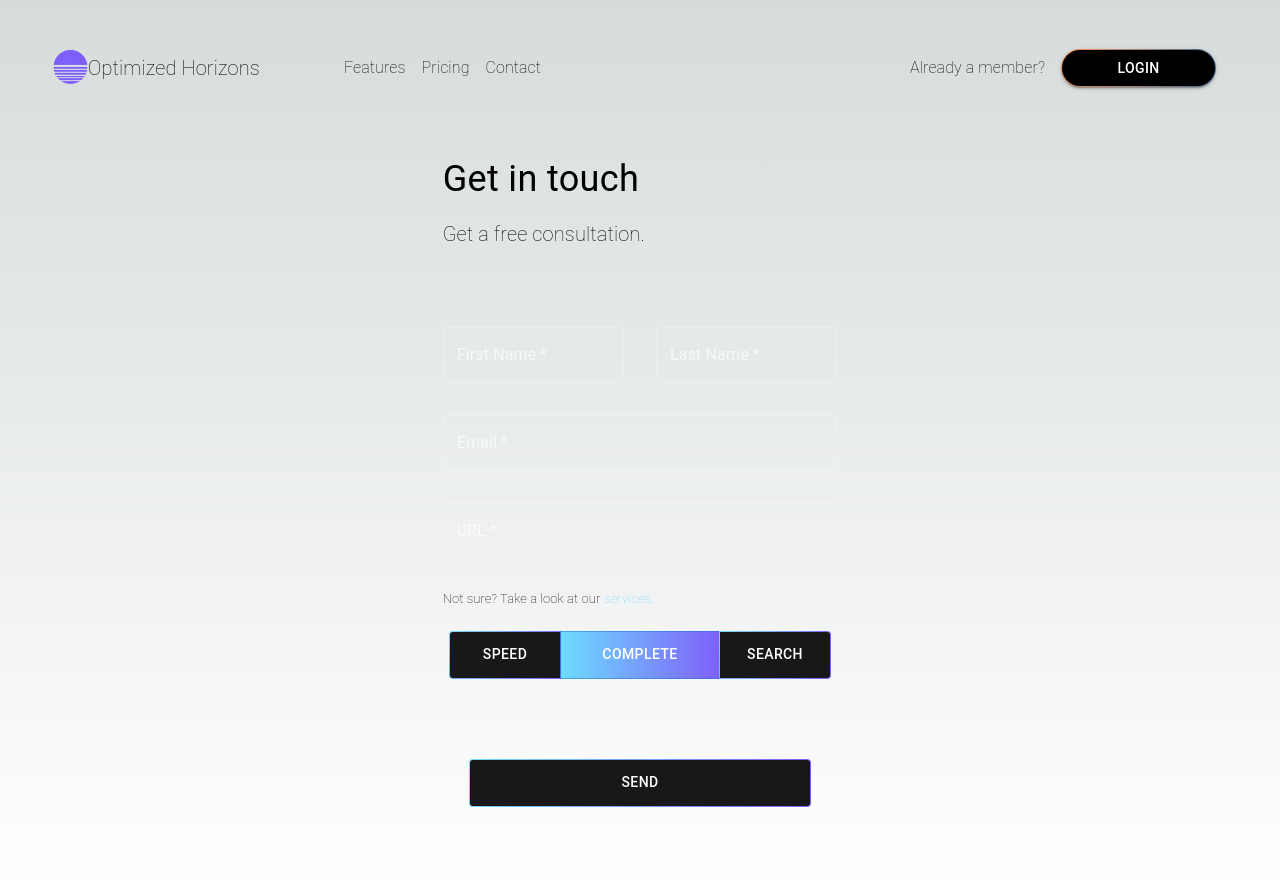
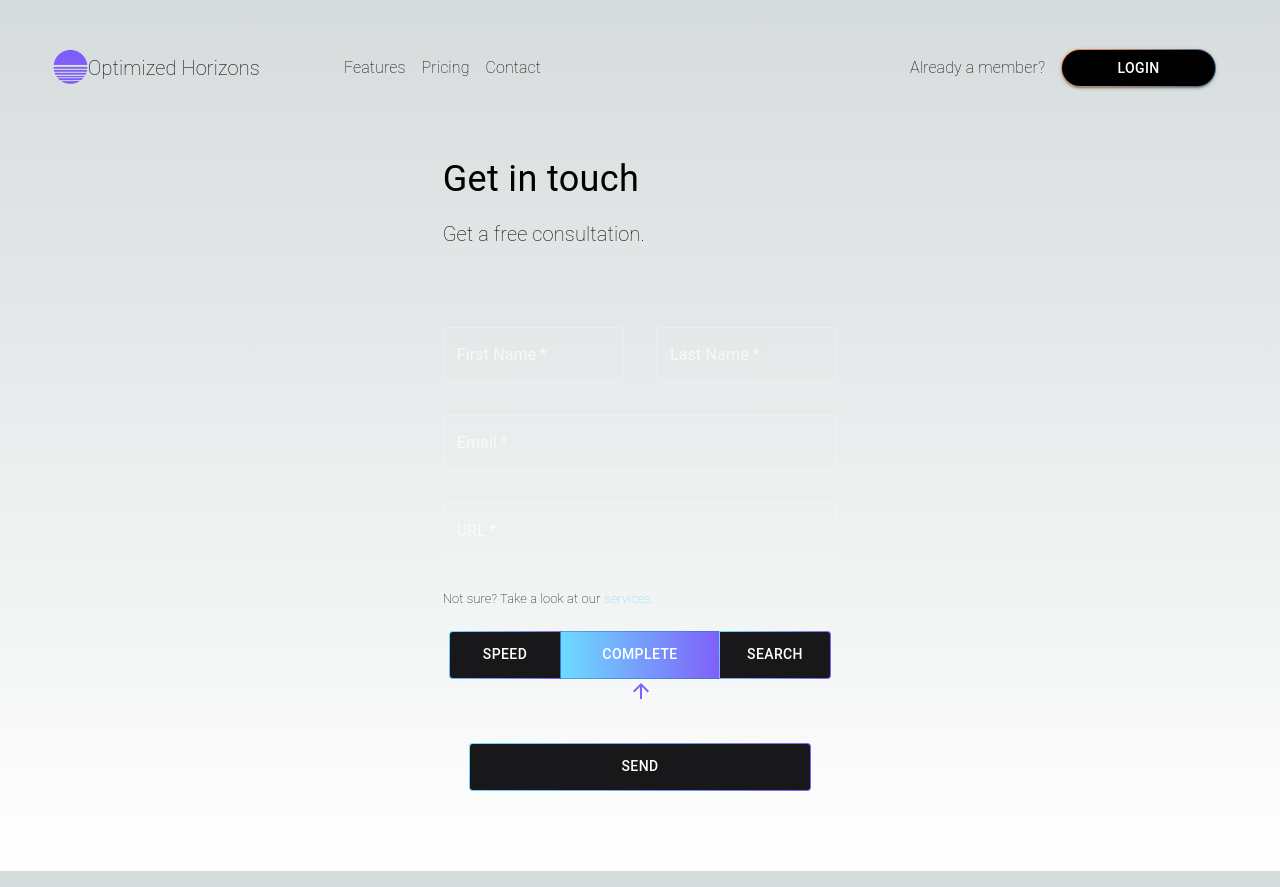
Before and after one commit to OwenKruse/op-horizons, a Next.js app: page /contact in a window 1280 px wide. Built offline with nearby package versions, Linux system fonts and the light colour scheme.

Commit message:
Deployment

```diff
--- /dev/null
+++ b/src/components/PlanGroup.tsx
@@ -0,0 +1,118 @@
+import React, { useState } from 'react';
+import ButtonGroup from '@mui/material/ButtonGroup';
+import Button from '@mui/material/Button';
+import ArrowUpwardIcon from '@mui/icons-material/ArrowUpward';
+import {Grid} from "@mui/material";
+
+function PlanGroup() {
+    const [selectedButton, setSelectedButton] = useState('Complete');
+
+    const handleClick = (button) => {
+        setSelectedButton(button);
+    };
+
+    const renderArrow = (button) => {
+        return selectedButton === button ? <ArrowUpwardIcon sx={{ color: '#7F60F9',
+            justifySelf: 'center', alignSelf: 'center', marginTop: 'auto', marginBottom: 'auto'
+
+        }} /> : null;
+    };
+
+    return (
+        <ButtonGroup
+            aria-label="outlined primary button group"
+            sx={
+                {
+                    display: 'flex',
+                    flexDirection: 'row',
+                    justifyContent: 'center',
+                    alignContent: 'flex-end',
+                    marginTop: '1.5rem',
+                    // Keep the buttons aligned with each other
+
+                }
+            }
+        >
+            <Grid item sx={
+                {
+                    display: 'flex',
+                    flexDirection: 'column',
+                    justifyContent: 'flex-end',
+                    alignContent: 'flex-end',
+                    // Keep the button from being pushed up by the arrow
+                    marginBottom: 'auto',
+                }
+            }>
+                <Button
+                    onClick={() => handleClick('Speed')}
+                    sx={{
+                        justifySelf: 'end',
+                        alignSelf: 'center',
+                        marginTop: 'auto',
+                        color: '#fff',
+                        width: '7rem',
+                        height: '3rem',
+                        border: 'double 1px transparent',
+                        backgroundImage:
+                            'linear-gradient(#18181B, #18181B), radial-gradient(circle at top left, #6DDCFF,#7F60F9)',
+                        backgroundOrigin: 'border-box',
+                        backgroundClip: 'padding-box, border-box',
+                    }}
+                >
+                    Speed
+                </Button>
+                {renderArrow('Speed')}
+            </Grid>
+            <Grid item sx={
+                {
+                    display: 'flex',
+                    flexDirection: 'column',
+                    marginBottom: 'auto',
+                }
+}>
+                <Button
+                    onClick={() => handleClick('Complete')}
+                    sx={{
+                        width: '10rem',
+                        backgroundImage: 'linear-gradient(90deg, #6DDCFF,#7F60F9)',
+                        color: '#fff',
+                        height: '3rem',
+                    }}
+                >
+                    Complete
+                </Button>
+                {renderArrow('Complete')}
+            </Grid>
+            <Grid item sx={
+                {
+                    display: 'flex',
+                    flexDirection: 'column',
+                    marginBottom: 'auto',
+
+                }
+            }>
+                <Button
+                    onClick={() => handleClick('Search')}
+                    sx={{
+                        justifySelf: 'end',
+                        alignSelf: 'center',
+                        marginTop: 'auto',
+                        color: '#fff',
+                        width: '7rem',
+                        height: '3rem',
+                        border: 'double 1px transparent',
+                        backgroundImage:
+                            'linear-gradient(#18181B, #18181B), radial-gradient(circle at top left, #6DDCFF,#7F60F9)',
+                        backgroundOrigin: 'border-box',
+                        backgroundClip: 'padding-box, border-box',
+                    }}
+                >
+                    Search
+                </Button>
+                {renderArrow('Search')}
+            </Grid>
+        </ButtonGroup>
+    );
+}
+
+export default PlanGroup;
--- a/src/components/PriceMobile.tsx
+++ b/src/components/PriceMobile.tsx
@@ -320,7 +320,8 @@ export default function PriceMobile() {
                             </Grid>
                             <Button
                                 onClick={() => {
-                                    router.push('/contact')
+                                    router.push('/contact',
+                                        )
                                 }}
                                 sx={
                                 {
--- a/src/pages/contact/index.tsx
+++ b/src/pages/contact/index.tsx
@@ -10,11 +10,24 @@ import {
 } from '@mui/material';
 import { createTheme, ThemeProvider} from "@mui/material";
 import {useRouter} from "next/router";
+import PlanGroup from "@/components/PlanGroup";
+import Header2 from "@/components/Header2";
+import React from "react";
+export default function Contact({choice}) {
+    if (choice) {
+        console.log(choice)
+    }
 
-import Header2 from "@/components/Header2";
-export default function Contact() {
+
     const router = useRouter();
     let isMobile = useMediaQuery('(max-width:1000px)');
+
+    const [selected, setSelected] = React.useState(0);
+
+    // @ts-ignore
+    const handleChange = (event, newValue) => {
+        setSelected(newValue);
+    }
 
     const theme = createTheme({
         palette: {
@@ -41,7 +54,7 @@ export default function Contact() {
             }
         }>
             <Header2 />
-            <Grid container xs={isMobile ? 12 : 4} sx={
+            <Grid item xs={isMobile ? 12 : 4} sx={
                 {
                     display: 'flex',
                     flexDirection: 'column',
@@ -233,72 +246,8 @@ export default function Contact() {
                                 services.
                             </Typography>
                     </Grid>
-                            <ButtonGroup sx={
-                                {
-                                    display: 'flex',
-                                    flexDirection: 'row',
-                                    justifySelf: 'center',
-                                    alignSelf: 'center',
-                                }
-                            } aria-label="outlined primary button group">
-                                <Button sx={
-                                    {
-                                        justifySelf: 'end',
-                                        alignSelf: 'center',
-                                        marginTop: 'auto',
-                                        color: '#fff',
+                    <PlanGroup />
 
-                                        width: '7rem',
-                                        height: '3rem',
-                                        // Round corners
-                                        // border: double 4px transparent;
-                                        // border-radius: 80px;
-                                        // background-image: linear-gradient(white, white), radial-gradient(circle at top left, #f00,#3020ff);
-                                        // background-origin: border-box;
-                                        // background-clip: padding-box, border-box;
-                                        border: "double 1px transparent",
-                                        backgroundImage: "linear-gradient(#18181B, #18181B), radial-gradient(circle at top left, #6DDCFF,#7F60F9)",
-                                        backgroundOrigin: "border-box",
-                                        backgroundClip: "padding-box, border-box",
-                                    }
-                                }>Speed</Button>
-                                <Button sx={
-                                    {
-                                        width: '10rem',
-                                        justifySelf: 'center',
-                                        alignSelf: 'center',
-                                        marginTop: '1.5rem',
-                                        // Linear Gradient Background
-                                        backgroundImage: "linear-gradient(90deg, #6DDCFF,#7F60F9)",
-
-                                        color: '#fff',
-
-                                        height: '3rem',
-
-                                    }
-                                }>Complete</Button>
-                                <Button sx={
-                                    {
-                                        justifySelf: 'end',
-                                        alignSelf: 'center',
-                                        marginTop: 'auto',
-                                        color: '#fff',
-
-                                        width: '7rem',
-                                        height: '3rem',
-                                        // Round corners
-                                        // border: double 4px transparent;
-                                        // border-radius: 80px;
-                                        // background-image: linear-gradient(white, white), radial-gradient(circle at top left, #f00,#3020ff);
-                                        // background-origin: border-box;
-                                        // background-clip: padding-box, border-box;
-                                        border: "double 1px transparent",
-                                        backgroundImage: "linear-gradient(#18181B, #18181B), radial-gradient(circle at top left, #6DDCFF,#7F60F9)",
-                                        backgroundOrigin: "border-box",
-                                        backgroundClip: "padding-box, border-box",
-                                    }
-                                }>Search</Button>
-                            </ButtonGroup>
                         </Grid>
                 <Button sx={
                     {
@@ -306,7 +255,7 @@ export default function Contact() {
                         alignSelf: 'center',
                         color: '#fff',
                         width: '80%',
-                        marginTop: '5rem',
+                        marginTop: '2.5rem',
                         marginBottom: '5rem',
 
                         height: '3rem',
```
